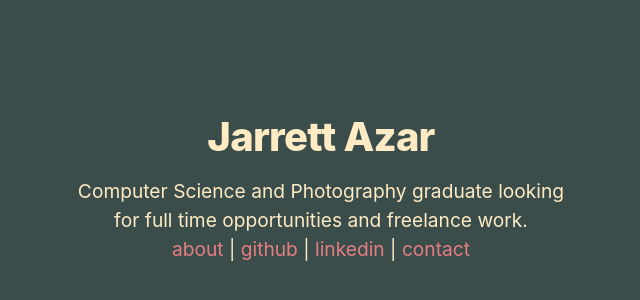
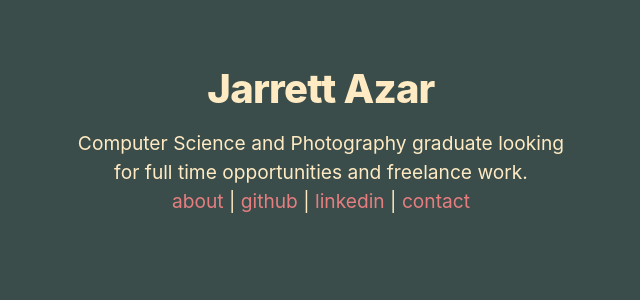
Before and after one commit to JarrettAzar/nextjs-blog, a Next.js app: page / in a window 1280 px wide. Shown: the part 268-568 px from the top of the page, without its empty margins (319-959 px from the left). Built offline with nearby package versions, Linux system fonts and the light colour scheme.

Commit message:
Update layout.module.css

```diff
--- a/components/layout.module.css
+++ b/components/layout.module.css
@@ -4,7 +4,7 @@
   padding: 0;
   margin: 3rem auto 6rem;
   position: absolute;
-  top: 50%;
+  top: 44%;
   left: 50%;
   transform: translate(-50%, -50%);
 }
```
